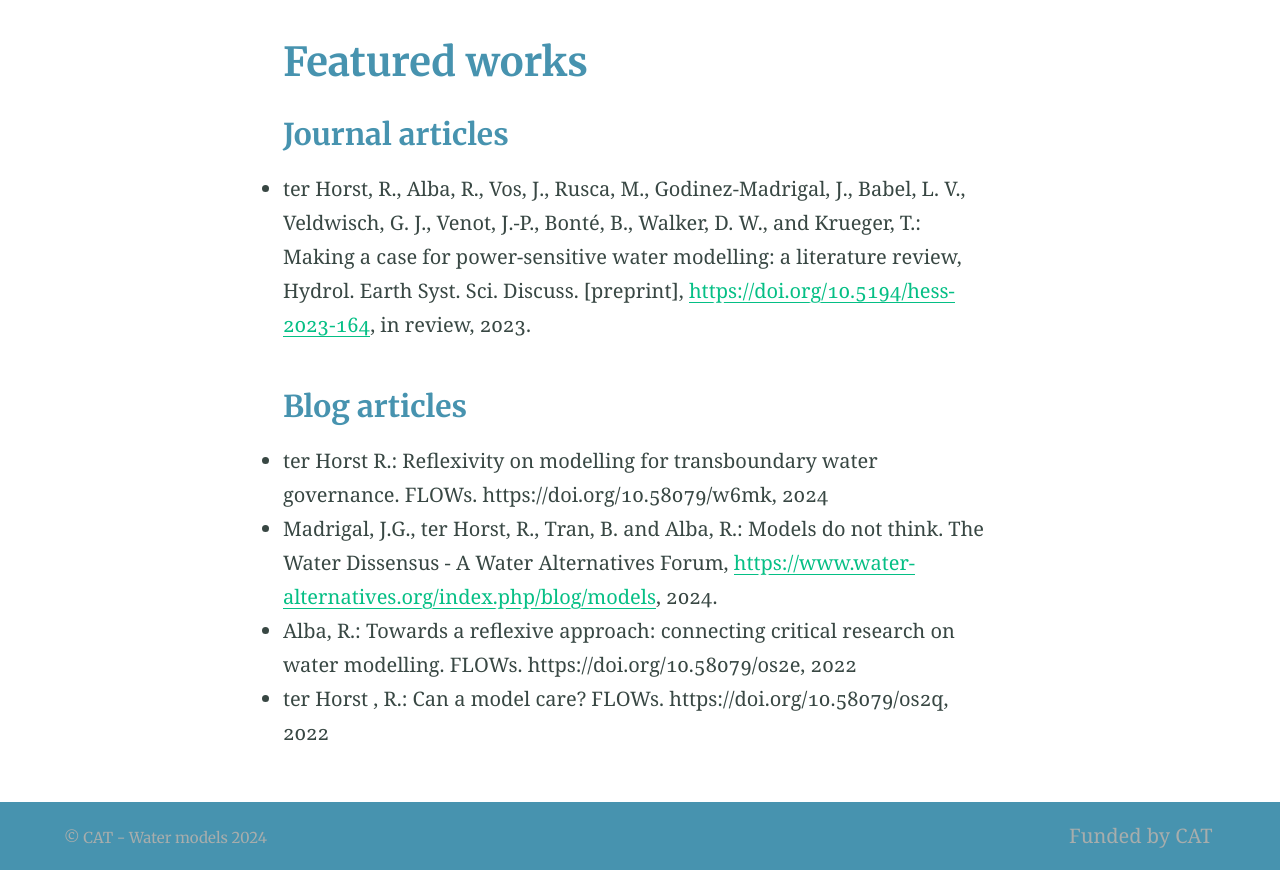
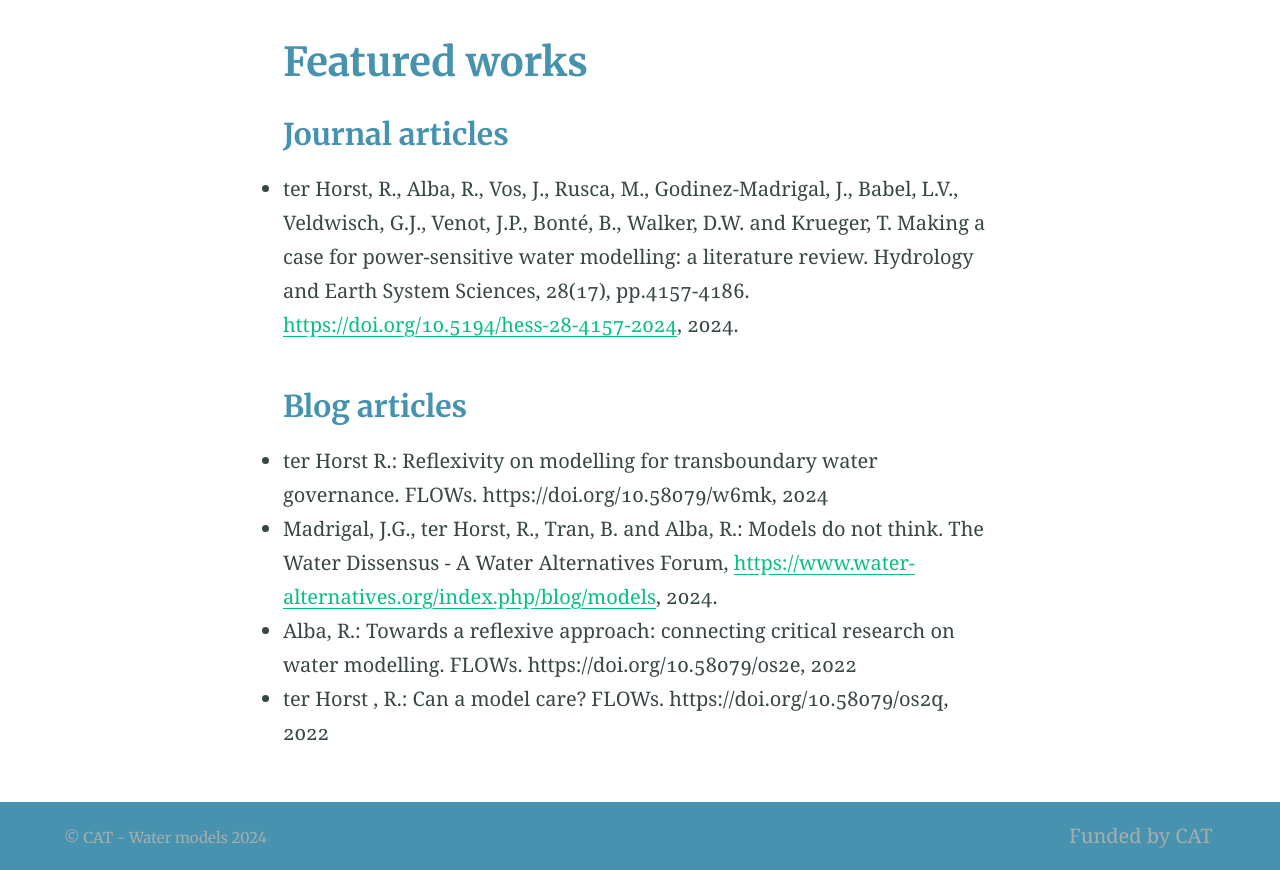
Before and after one commit to cat-water-models/cat-water-models.github.io, a Jekyll site: the page built from featured.md, in a window 1280 px wide. Shown: the part 408-1278 px from the top of the page. Built offline with Jekyll 4.4.1, drawn with Linux system fonts in a browser that asks for light colours.

Commit message:
Update featured.md
update citation

```diff
--- a/featured.md
+++ b/featured.md
@@ -7,7 +7,7 @@ excerpt: "CAT Water models outputs"
 ---
 
 ### Journal articles
-* ter Horst, R., Alba, R., Vos, J., Rusca, M., Godinez-Madrigal, J., Babel, L. V., Veldwisch, G. J., Venot, J.-P., Bonté, B., Walker, D. W., and Krueger, T.: Making a case for power-sensitive water modelling: a literature review, Hydrol. Earth Syst. Sci. Discuss. [preprint], [https://doi.org/10.5194/hess-2023-164](https://doi.org/10.5194/hess-2023-164), in review, 2023.
+* ter Horst, R., Alba, R., Vos, J., Rusca, M., Godinez-Madrigal, J., Babel, L.V., Veldwisch, G.J., Venot, J.P., Bonté, B., Walker, D.W. and Krueger, T. Making a case for power-sensitive water modelling: a literature review. Hydrology and Earth System Sciences, 28(17), pp.4157-4186. [https://doi.org/10.5194/hess-28-4157-2024](https://doi.org/10.5194/hess-28-4157-2024), 2024.
 
 ### Blog articles
 * ter Horst R.: Reflexivity on modelling for transboundary water governance. FLOWs. https://doi.org/10.58079/w6mk, 2024
```
